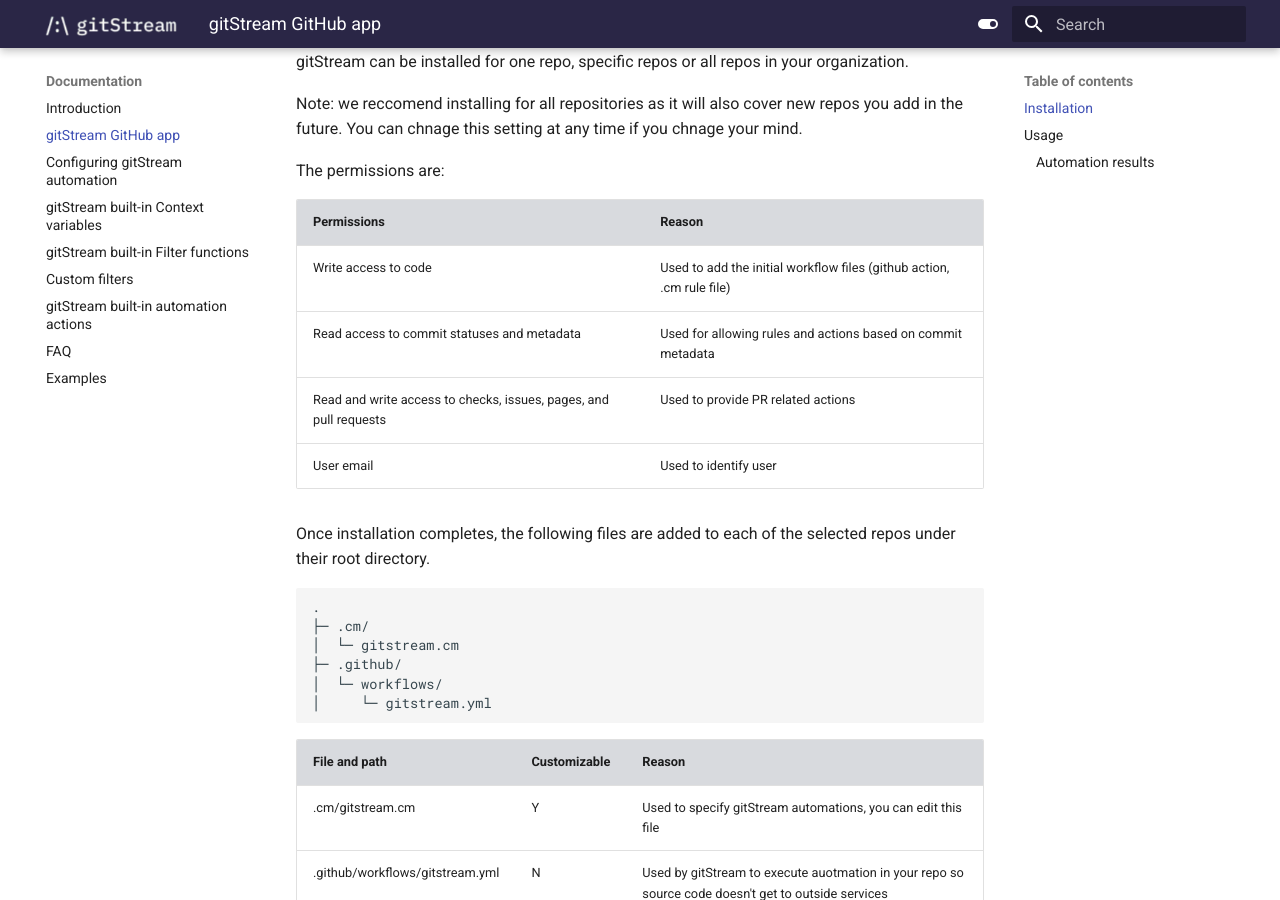
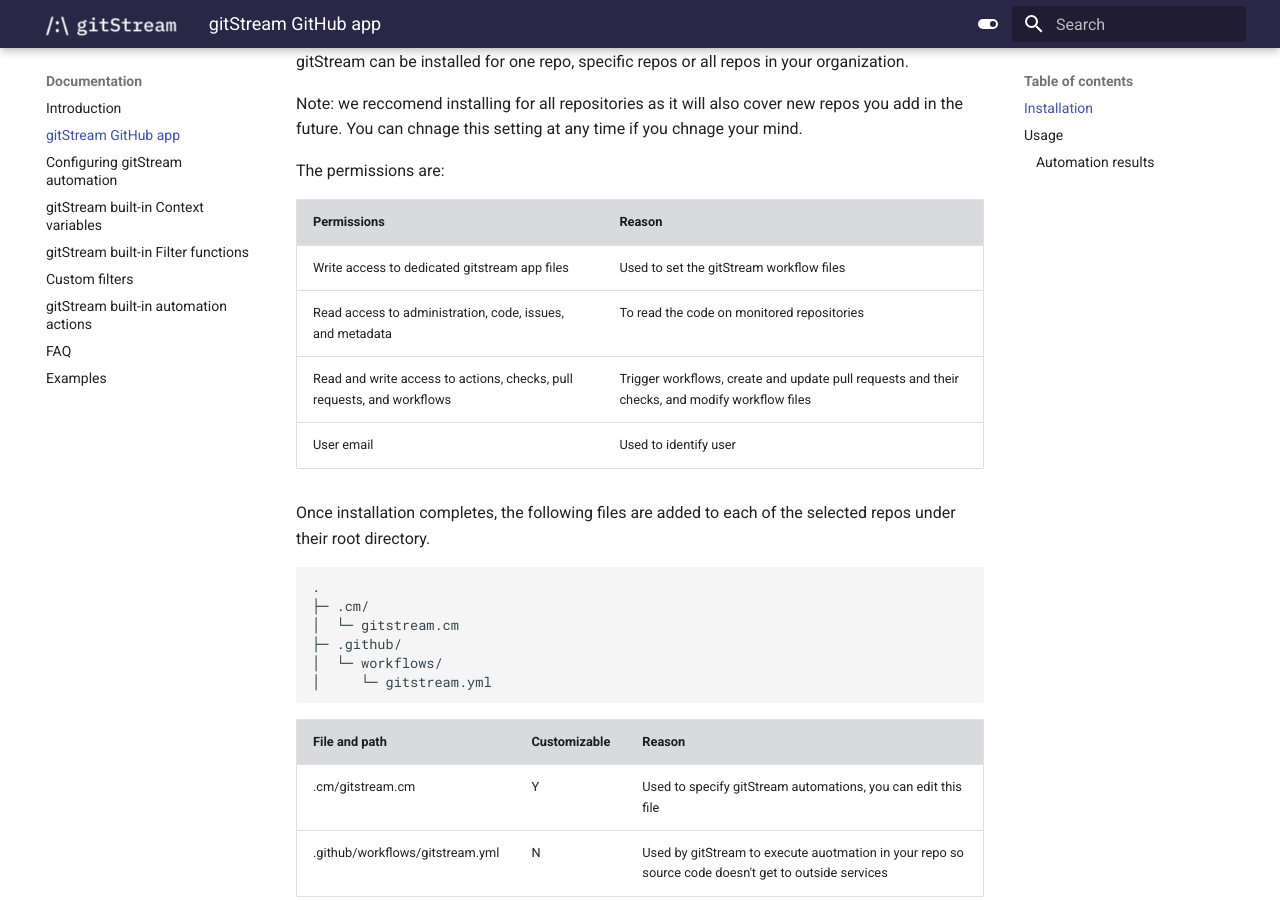
Before and after one commit to lkilpatrick/gitstream-mkdocs, an MkDocs documentation site: the page built from docs/10_github-app.md, in a window 1280 px wide and 900 px high, scrolled down 340 px. Built offline with MkDocs 1.6.1 and Material for MkDocs 9.7.7, drawn with Linux system fonts in a browser that asks for light colours.

Commit message:
update required permissions

```diff
--- a/docs/10_github-app.md
+++ b/docs/10_github-app.md
@@ -16,9 +16,9 @@
 
 | Permissions           | Reason |
 |----------------------|-------------------------------------------------------|
-| Write access to code | Used to add the initial workflow files (github action, .cm rule file) |
-| Read access to commit statuses and metadata | Used for allowing rules and actions based on commit metadata |
-| Read and write access to checks, issues, pages, and pull requests | Used to provide PR related actions |
+| Write access to dedicated gitstream app files | Used to set the gitStream workflow files |
+| Read access to administration, code, issues, and metadata | To read the code on monitored repositories |
+| Read and write access to actions, checks, pull requests, and workflows | Trigger workflows, create and update pull requests and their checks, and modify workflow files |
 | User email | Used to identify user |
 
 Once installation completes, the following files are added to each of the selected repos under their root directory.
```
